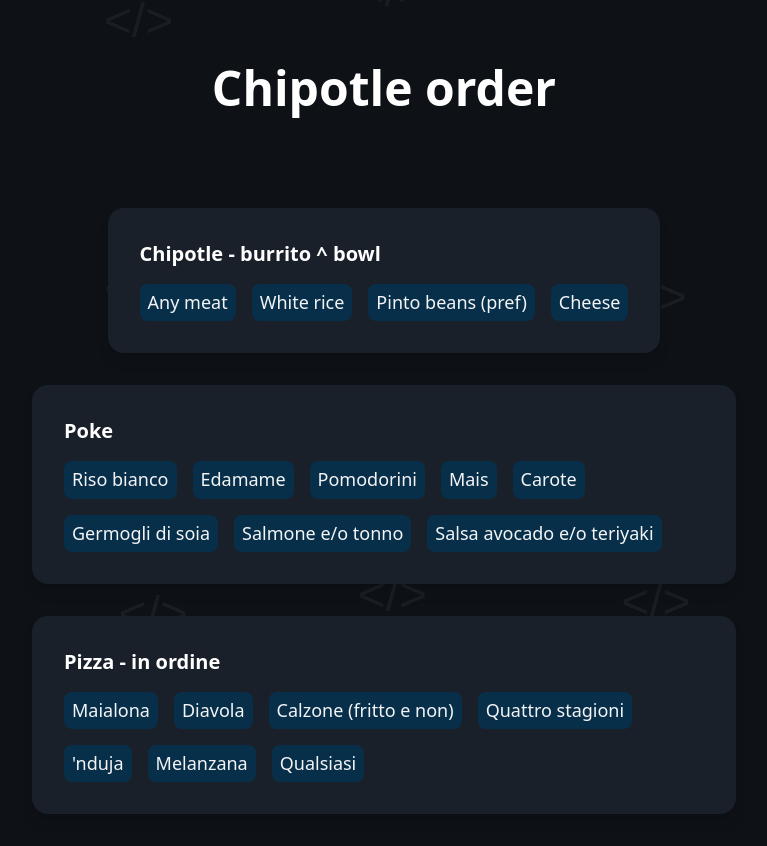
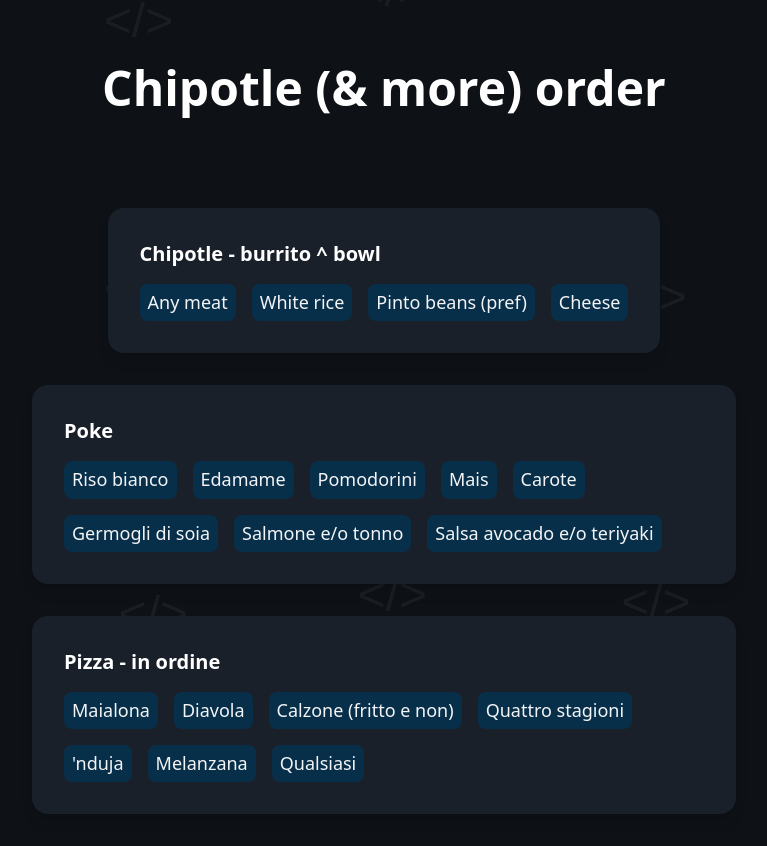
Before and after one commit to nicolello-dev/nicolello.github.io, a website: page chipotle/index.html in a window 1280 px wide. Shown: the whole page, without its empty margins (256-1023 px from the left). Drawn offline with Linux system fonts and the light colour scheme.

Commit message:
Fix title

```diff
--- a/chipotle/index.html
+++ b/chipotle/index.html
@@ -24,7 +24,9 @@
     <canvas class="w-full h-full absolute" style="z-index: -1"> </canvas>
     <main>
       <article>
-        <h1 class="text-5xl my-8 mx-auto font-bold">Chipotle order</h1>
+        <h1 class="text-5xl my-8 mx-auto font-bold">
+          Chipotle (&amp; more) order
+        </h1>
       </article>
       <article>
         <section>
```
